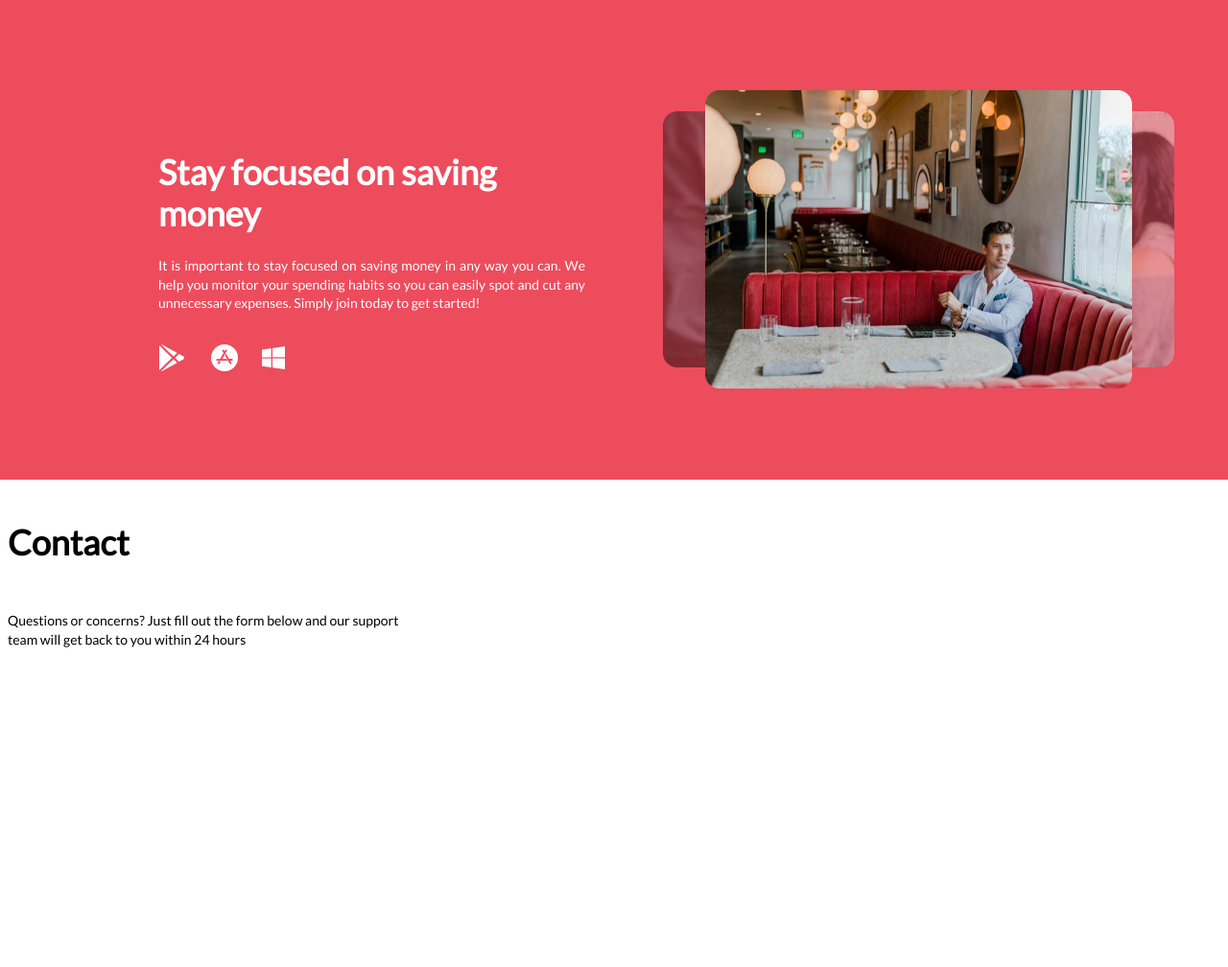
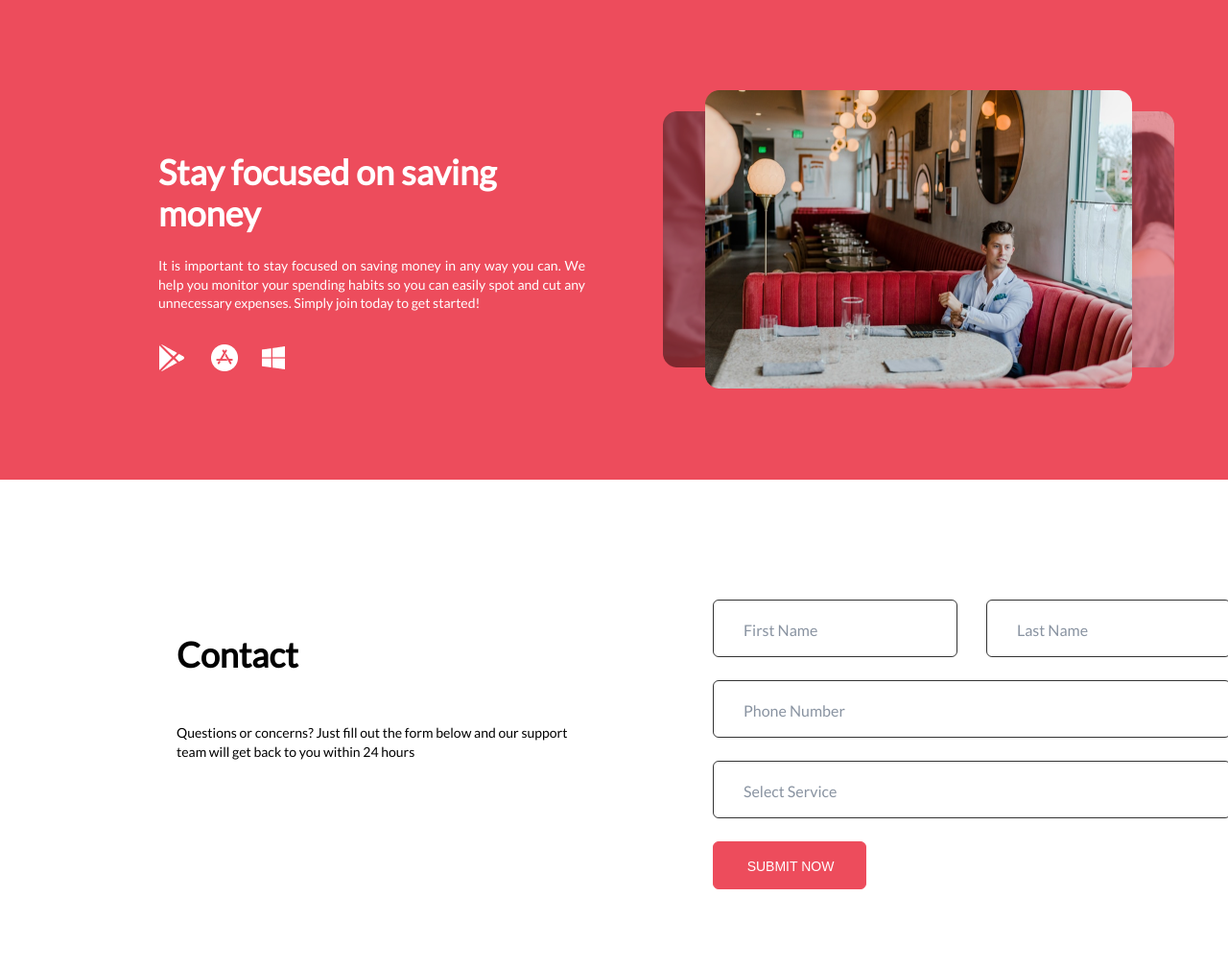
Before and after one commit to GalKalen/Cursor-HW, a plain HTML site: page cursor-hw-4-blocks/index.html in a window 1280 px wide. Shown: the top 1008 px of the page at 96% size. Drawn offline with Linux system fonts and the light colour scheme.

Commit message:
second box added

```diff
--- a/cursor-hw-4-blocks/index.html
+++ b/cursor-hw-4-blocks/index.html
@@ -25,13 +25,21 @@
        </div>
    </div>
    <div class="box-2">
-       <div>
+       <div class="form1">
            <p class="contact-box-2">Contact</p>
            <p class="questions-box-2">Questions or concerns? Just fill out the form below and our support team will get back to you within 24 hours</p>
        </div>
-       <div class="form">
+       <div>
+             <div class="form2">
+                <div class="container1"><span class="name">First Name</span></div>
+                <div class="container2"><span class="name">Last Name</span></div>
+                <div class="container3"><span class="number">Phone Number</span></div>
+                <div class="container4"><span class="number">Select Service</span></div>
+                <button class="btn"><span class="submit">SUBMIT NOW</span></button>
+            </div>
+        </div>
 
-       </div>
+    </div>
    </div>
    <div class="box-3"></div>
 </div>
--- a/cursor-hw-4-blocks/style.css
+++ b/cursor-hw-4-blocks/style.css
@@ -82,6 +82,14 @@ flex-direction: column;
     background: #FFFFFF;
 }
 
+.form1{
+    position: absolute;
+    width: 107px;
+    height: 17px;
+    left: 176px;
+    top: 117px;
+}
+
 .contact-box-2{
     font-weight: 600;
     font-size: 36px;
@@ -99,6 +107,100 @@ height: 64px;
     color: #000000;
 }
 
+.form2{
+    position: absolute;
+    width: 540px;
+    height: 305px;
+    left: 735px;
+    top: 117px;
+}
+
+.container1{
+    position: absolute;
+    width: 255px;
+    height: 60px;
+    border: 1px solid #333333;
+    box-sizing: border-box;
+    border-radius: 6px;
+}
+
+.name{
+    position: absolute;
+    width: 78px;
+    height: 19px;
+    left: 31px;
+    top: 21px;
+    font-size: 16px;
+    line-height: 19px;
+    color:  rgba(19, 39, 67, 0.5);;
+    border-radius: 6px;
+}
+
+.container2 {
+    position: absolute;
+    width: 255px;
+    height: 60px;
+    left:285px;
+    border: 1px solid #333333;
+    box-sizing: border-box;
+    border-radius: 6px;
+}
+
+.number{
+    position: absolute;
+    width: 106px;
+    height: 19px;
+    left: 31px;
+    top: 21px;
+    font-size: 16px;
+    line-height: 19px;
+    color: rgba(19, 39, 67, 0.5);
+}
+
+.container3 {
+    position: absolute;
+    width: 540px;
+    height: 60px;
+    top: 84px;
+    border: 1px solid #333333;
+    box-sizing: border-box;
+    border-radius: 6px;
+}
+
+.container4 {
+    position: absolute;
+    width: 540px;
+    height: 60px;
+    top: 168px;
+    border: 1px solid #333333;
+    box-sizing: border-box;
+    border-radius: 6px;
+    box-sizing: border-box;
+}
+
+
+.btn {
+    position: absolute;
+    width: 160px;
+    height: 50px;
+    top: 252px;
+    background: #ED4C5C;
+    border: 1.5px solid #ED4C5C;
+    box-sizing: border-box;
+    border-radius: 6px;
+}
+
+.submit {
+    position: absolute;
+    width: 92px;
+    height: 17px;
+    left: 34px;
+    top: 17px;
+    font-size: 14px;
+    line-height: 17px;
+    color: #FFFFFF;
+
+}
 
 .box-3{
 
```
